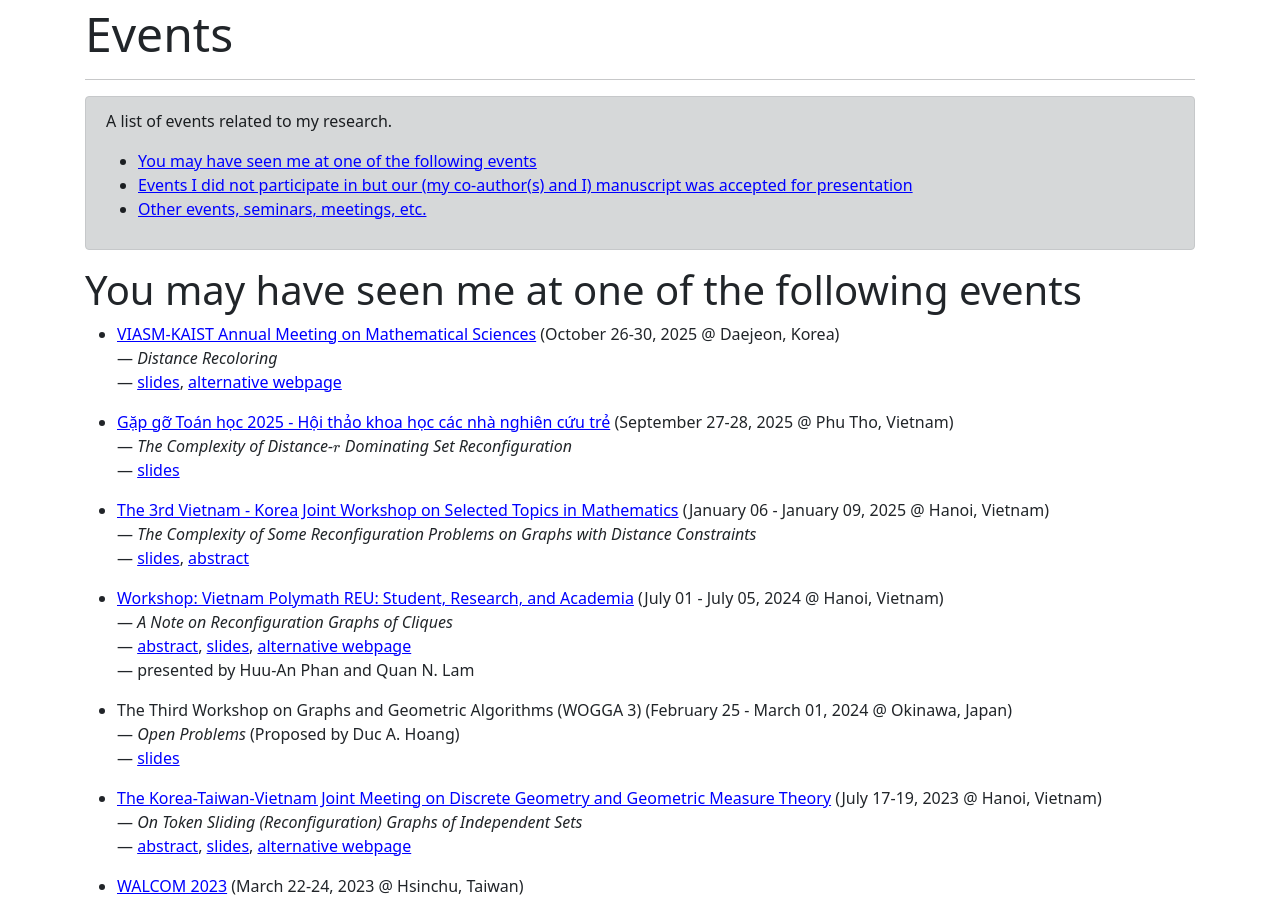
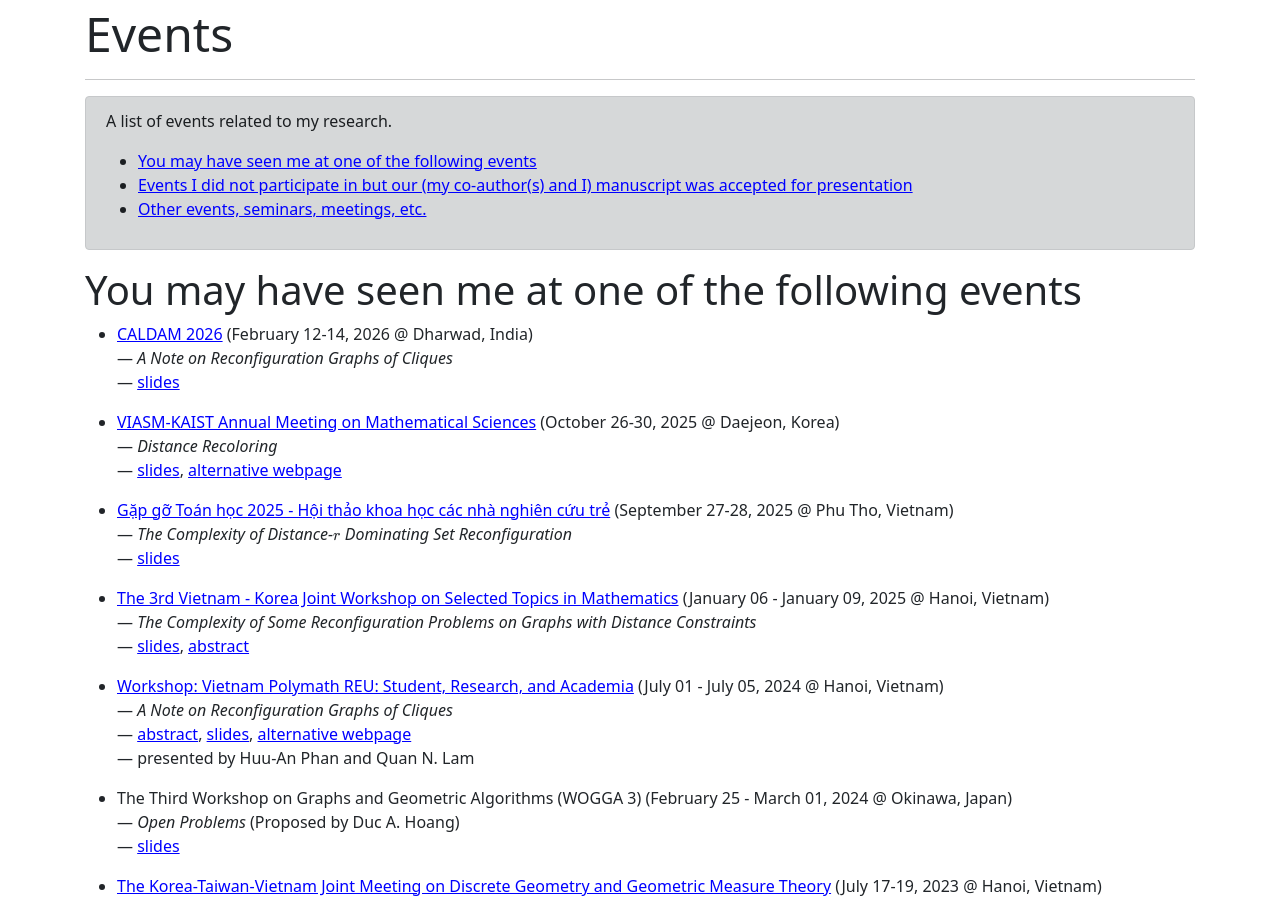
Before and after one commit to hoanganhduc/hoanganhduc.github.io, a Jekyll site: the page built from events.md, in a window 1280 px wide and 900 px high. Built offline with Jekyll 4.4.1, drawn with Linux system fonts in a browser that asks for light colours; nearby versions of some CDN libraries; a style sheet for code colours, icons or effects is not loaded; some of the changed text lies outside the part shown.

Commit message:
Updated @ 2026-02-09  12:32:42 ICT

```diff
--- a/events.md
+++ b/events.md
@@ -3,7 +3,7 @@ layout: default
 title: Events
 permalink: /events/
 katex: true
-last_modified_at: 2025-10-24
+last_modified_at: 2026-02-09
 description: This page contains a list of Duc A. Hoang's participated events
 keywords: event, meeting, conference, workshop, talk, Duc A. Hoang
 lang: en
@@ -22,6 +22,8 @@ A list of events related to my research.
 
 
 # You may have seen me at one of the following events
+
+* [CALDAM 2026](https://caldam2026.iitdh.ac.in) (February 12-14, 2026 @ Dharwad, India) <br>--- *A Note on Reconfiguration Graphs of Cliques* <br>--- [slides]({{ site.baseurl }}/events/CALDAM2026/slides.pdf)
 
 * [VIASM-KAIST Annual Meeting on Mathematical Sciences](https://viasm.edu.vn/hdkh/KVAM) (October 26-30, 2025 @ Daejeon, Korea) <br>--- *Distance Recoloring* <br>--- [slides]({{ site.baseurl }}/events/VIASM-KAIST-2025/slides.pdf), [alternative webpage](https://mathsci.kaist.ac.kr/ko/xe/notice/10284694)
 
```
Also changed, not shown: 2 other files.
